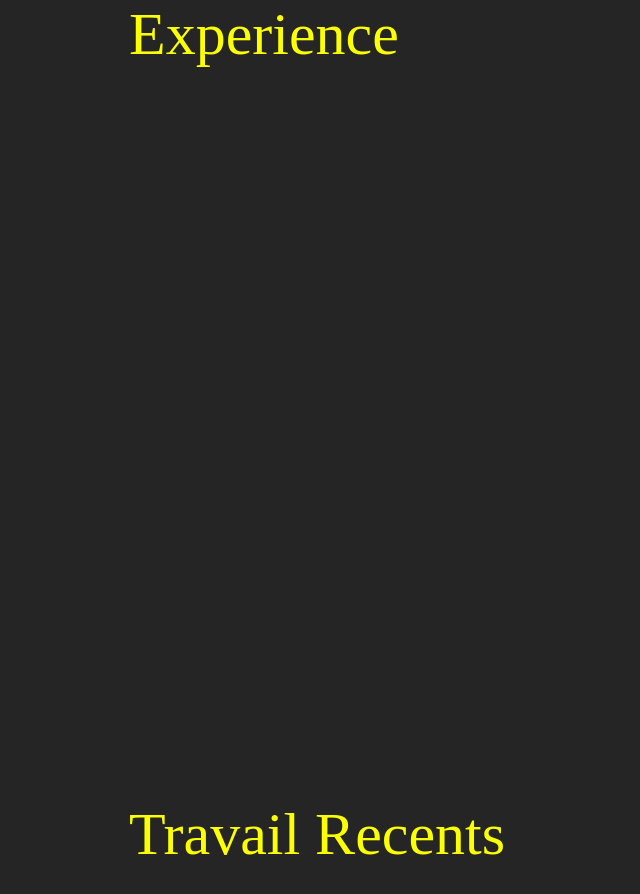
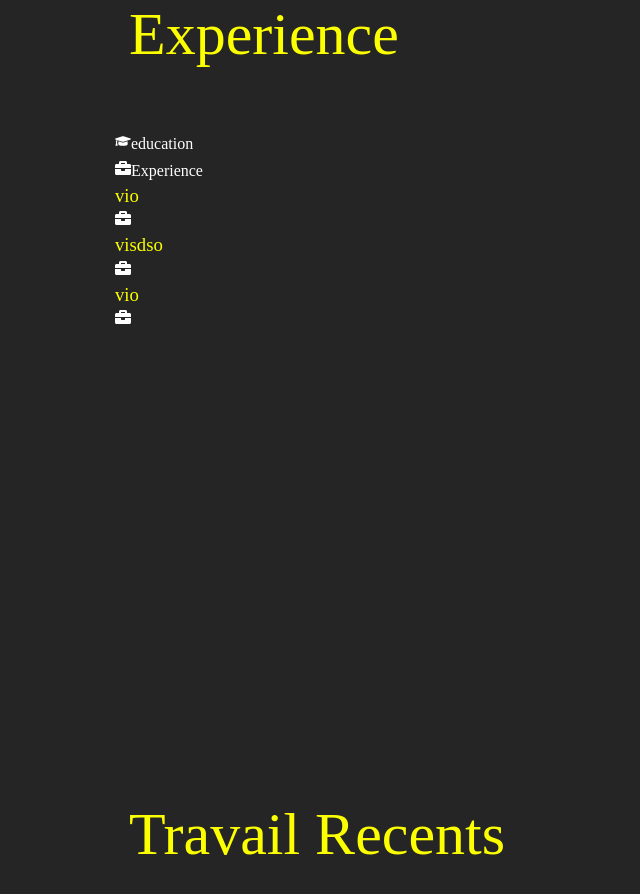
Before and after one commit to Fitahiana-herizo-RAKOTOMAMPIONONA/Portfolio, a React (Create React App) app: page / in a window 1280 px wide. Shown: the part 3340-4234 px from the top of the page, without its empty margins (0-640 px from the left). Built offline with nearby package versions, Linux system fonts and the light colour scheme.

Commit message:
feat : first Commit

```diff
--- a/src/page/about/about.css
+++ b/src/page/about/about.css
@@ -118,13 +118,13 @@
     font-weight: bold;
     text-align: center;
 }
+@media (max-width: 1500px) {
+    .aboutStatistique{
+        display: inline;
+    }
+}
 @media (max-width: 600px) {
     .aboutFooter{
         display: block;
     }
 }
-@media (max-width: 1500px) {
-    .aboutStatistique{
-        display: block;
-    }
-}
--- a/src/page/experience/experience.jsx
+++ b/src/page/experience/experience.jsx
@@ -1,4 +1,46 @@
 import { Component } from "react";
+import {FaBriefcase} from "react-icons/fa"
+import {FaGraduationCap} from "react-icons/fa"
+
+function QualificationData({titre,sousTitre,calendrier}){
+    return <div className="qualificationData">
+                <div>
+                    <h3 className="SectionTitre">{titre}</h3>
+                    <span className="qualificationSousTitre">
+                        {sousTitre}
+                    </span>
+                    <div className="qualificationCalendar">
+                        <FaBriefcase/> {"   " + calendrier}
+                    </div>
+                </div>
+
+                <div>
+                    <span className="qualificationRounder">
+
+                    </span>
+                    <div className="qualificationLine">
+
+                    </div>
+                </div>
+            </div>
+}
+const DataExperience =[
+    {
+        titre: "vio",
+        sousTitre:"",
+        calendrier : ""
+    },
+    {
+        titre: "visdso",
+        sousTitre:"",
+        calendrier : ""
+    },
+    {
+        titre: "vio",
+        sousTitre:"",
+        calendrier : ""
+    },
+]
 
 class Experience extends Component{
     render(){
@@ -6,6 +48,40 @@ class Experience extends Component{
             <h1 className="sectionTitre">
                 Experience
             </h1>
+
+            <div className="qualificaionContainer Container">
+                <div className="qualificationHeader">
+                    <div className="sualificationButton">
+                        <FaGraduationCap/>
+                        <span>
+                            education
+                        </span>
+                    </div>
+                    <div className="sualificationButton">
+                        <FaBriefcase/>
+                        <span>
+                            Experience
+                        </span>
+                    </div>
+                </div>
+
+                <div className="qualificationSection">
+                    <div className="qualificationContent">
+                        {
+                            DataExperience.map((item,index)=>(
+                                <QualificationData
+                                    key={index}
+                                    titre={item.titre}
+                                    sousTitre={item.sousTitre}
+                                    calendrier={item.calendrier}
+                                />
+
+                            ))
+                        }
+
+                    </div>
+                </div>
+            </div>
         </div>
     }
 }
```
